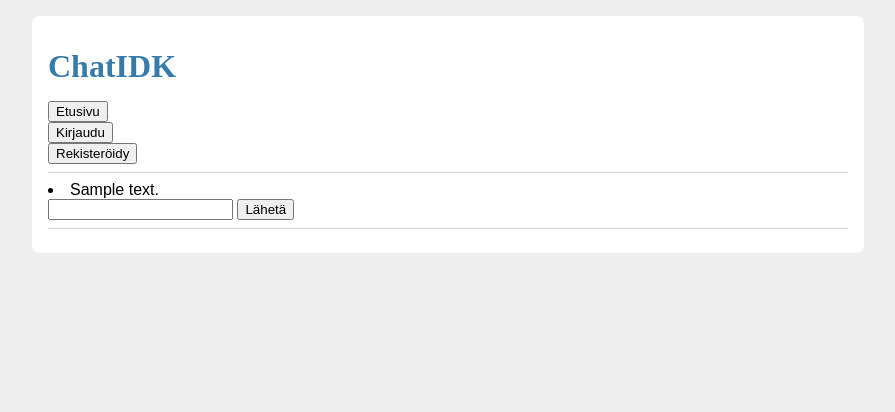
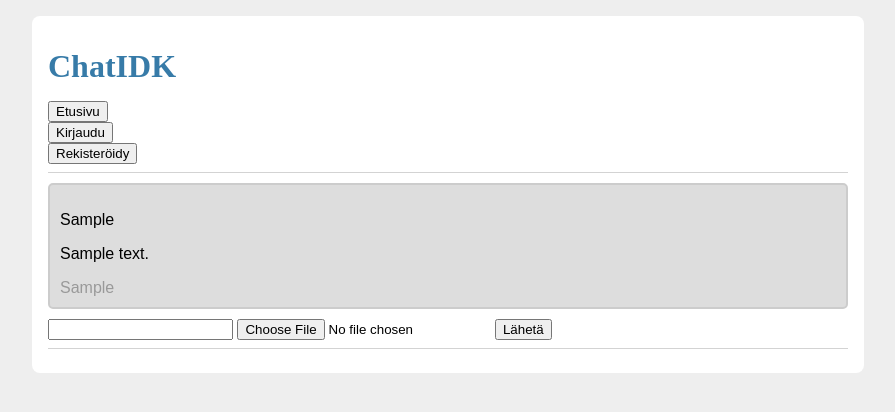
Before and after one commit to LosEvons/ChatIDK, a Flask app: template chatidk/templates/chat.html in a window 1280 px wide. Shown: the top 412 px of the page, without its empty margins (192-1087 px from the left). Run offline with Flask 3, Linux system fonts and the light colour scheme; the template is opened without the code that fills it: most values are stand-ins (such as "Sample title", 1, 10 or a date in 2020).

Commit message:
Added file transfer and storage. Hack for now.

```diff
--- a/chatidk/__init__.py
+++ b/chatidk/__init__.py
@@ -23,7 +23,7 @@ ngin = None
 def get_engine():
     global ngin
     if ngin is None:
-        ngin = Engine(SQLAlchemy(app))
+        ngin = Engine(SQLAlchemy(app), app.config["UPLOAD_FOLDER"])
     return ngin
 
 # Import blueprints/views
--- a/chatidk/config.py
+++ b/chatidk/config.py
@@ -2,8 +2,12 @@ class Config:
     SECRET_KEY = "b6375bad9fd2678cd48273b939fbdbb6"
     SQLALCHEMY_DATABASE_URI = "postgresql:///emilmalk"
     Debug = False
+    UPLOAD_FOLDER = "uploads"
+    MAX_CONTENT_PATH = 10000000
 
 class TestConfig:
     SECRET_KEY = "b6375bad9fd2678cd48273b939fbdbb6"
     SQLALCHEMY_DATABASE_URI = "postgresql:///emilmalk"
     TESTING = True
+    UPLOAD_FOLDER = "uploads"
+    MAX_CONTENT_PATH = 10000000
--- a/chatidk/engine/engine.py
+++ b/chatidk/engine/engine.py
@@ -2,6 +2,7 @@ from .user import UserManager
 from .chat import ChatManager
 
 class Engine:
-    def __init__(self, db):
+    def __init__(self, db, uf: str):
         self.um = UserManager(db)
         self.cm = ChatManager(db)
+        self.uf = uf
--- a/chatidk/static/style.css
+++ b/chatidk/static/style.css
@@ -33,3 +33,32 @@ nav {
     align-items: center;
     padding: 0 0.5rem;
 }
+
+.chat {
+    border: 2px solid #deeedede;
+    background-color: #f1f1f1;
+    border-radius: 5px;
+    padding: 10px;
+    margin: 10px 0;
+}
+
+.darker {
+    border-color: #ccc;
+    background-color: #ddd;
+}
+
+.chat::after {
+    content: "";
+    clear: both;
+    display: table;
+}
+
+.time-right {
+    float: right;
+    color: #aaa;
+}
+
+.time-left {
+    float: left;
+    color: #999;
+}
--- a/chatidk/templates/chat.html
+++ b/chatidk/templates/chat.html
@@ -1,19 +1,42 @@
 {% extends "layout.html" %}
 {% block header %}
 {{ super() }}
-<title>{{ chat.ac.u1}} & {{ chat.ac.u2 }}</title>
+<title>{{ chat.ac.u1.un}} & {{ chat.ac.u2.un}}</title>
 {% endblock %}
 {% block content %}
     {% if chat.mm.get_messages(chat.ac) %}
         <div>
             {% for message in chat.mm.get_messages(chat.ac) %}
-                <li>{{ message.text }}</li>
+                {% if message.uid == active_user.id %}
+                    <div class="chat">
+                        <p> {{ chat.ac.u1.un }} </p>
+                        <p> {{ message.text }}</p>
+                        {% if chat.mm.has_attachment(message) %}
+                            <form action="{{ url_for('main.download', filename=chat.mm.get_message_attachment(message)) }}" method="POST">
+                                <button type="submit" name="download">Lataa</button>
+                            </form>
+                        {% endif %}
+                        <span class="time-right"> {{ message.ts }} </span>
+                    </div>
+                {% else %}
+                    <div class="chat darker">
+                        <p> {{ chat.ac.u2.un }} </p>
+                        <p> {{ message.text }}</p>
+                        {% if chat.mm.has_attachment(message) %}
+                            <form action="{{ url_for('main.download', filename=chat.mm.get_message_attachment(message)) }}" method="POST">
+                                <button type="submit" name="download">Lataa</button>
+                            </form>
+                        {% endif %}
+                        <span class="time-left"> {{ message.ts }} </span>
+                    </div>
+                {% endif %}
             {% endfor %}
         </div>
     {% endif %}
 
-    <form action="/chat" method="POST">
+    <form action="/chat" method="POST" enctype = "multipart/form-data">
         <input type="text" name="message">
+        <input type="file" name="file">
         <input type="submit" value="Lähetä">
     </form>
 
--- a/schema.sql
+++ b/schema.sql
@@ -1,3 +1,5 @@
 CREATE TABLE users (id SERIAL PRIMARY KEY, username TEXT, password TEXT, visible BOOLEAN);
 CREATE TABLE chats (id SERIAL PRIMARY KEY, user1_id INTEGER, user2_id INTEGER);
 CREATE TABLE messages (id SERIAL PRIMARY KEY, user_id INTEGER, chat_id INTEGER, content TEXT, created_at TIMESTAMP);
+CREATE TABLE files (id SERIAL PRIMARY KEY, filepath TEXT);
+CREATE TABLE attachments (id SERIAL PRIMARY KEY, file_id INTEGER, message_id INTEGER);
```
Also changed, not shown: chatidk/engine/message.py (+37 -0 lines), chatidk/views.py (+14 -1 lines), 1 other file.
